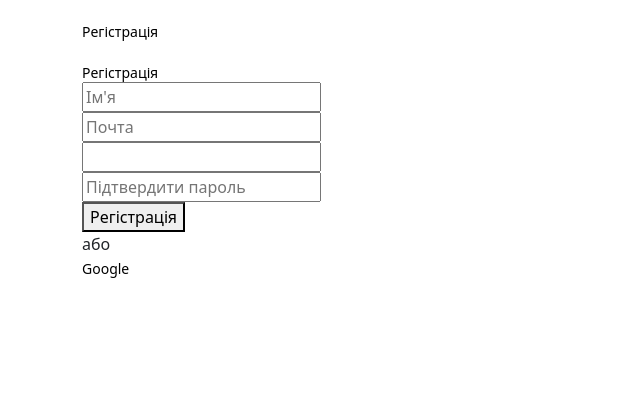
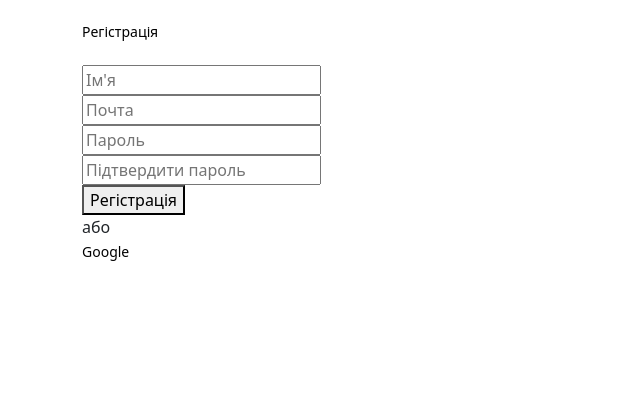
Before and after one commit to EvilDahaka/Laboratory3-4, a Flask app: page /register in a window 1280 px wide. Shown: the part 70-490 px from the top of the page, without its empty margins (0-640 px from the left). Run offline with Flask 3, Linux system fonts and the light colour scheme.

Commit message:
Update register.html

```diff
--- a/templates/register.html
+++ b/templates/register.html
@@ -1,13 +1,10 @@
 {% extends "base.html" %}
 {% block title %}Регістрація{% endblock %}
 {% block content %}
+
 <h1 class="text-3xl font-bold mb-4">Регістрація</h1>
-
 <div class="circle"></div>
 <div class="register-form-container">
-    <h1 class="form-title">
-        Регістрація
-    </h1>
     <div class="form-fields">
         <div class="form-field">
             <input type="text" placeholder="Ім'я">
@@ -16,7 +13,7 @@
             <input type="text" placeholder="Почта">
         </div>
         <div class="form-field">
-            <input type="text" placehodler="Пароль">
+            <input type="text" placeholder="Пароль">
         </div>
         <div class="form-field">
             <input type="text" placeholder="Підтвердити пароль">
```
